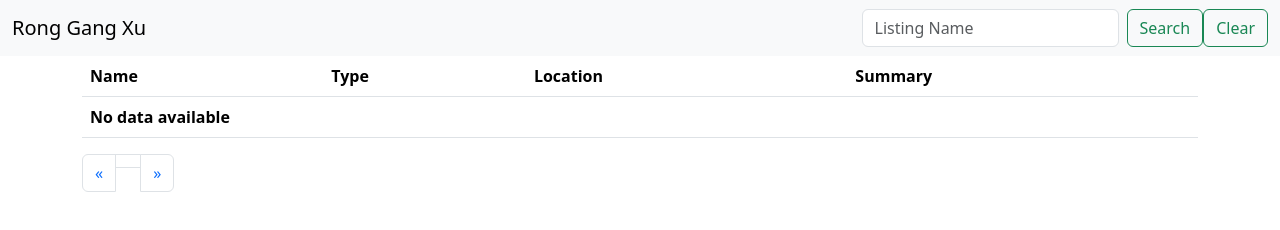
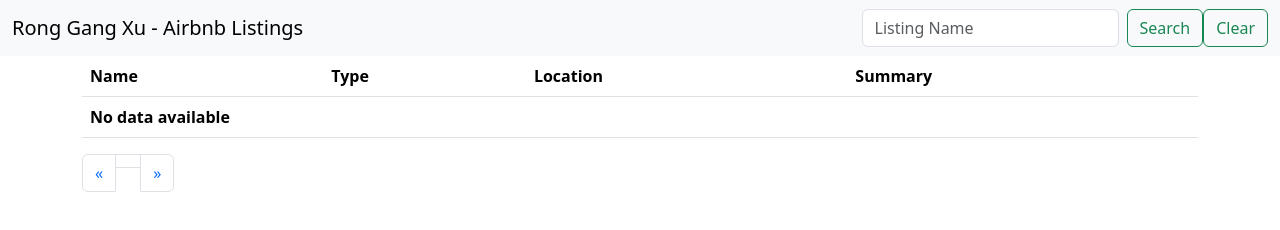
Before and after one commit to whoisrgxu/Airbnb-Listing-Interface, a plain HTML site: page index.html in a window 1280 px wide. Drawn offline with nearby package versions, Linux system fonts and the light colour scheme; no server answers.

Commit message:
Non-material update

```diff
--- a/index.html
+++ b/index.html
@@ -26,7 +26,7 @@
         <header>
             <nav class="navbar navbar-expand-lg navbar-light bg-light">
                 <div class="container-fluid">
-                  <a class="navbar-brand" href="#">Rong Gang Xu</a>
+                  <a class="navbar-brand" href="#">Rong Gang Xu - Airbnb Listings</a>
                   <button class="navbar-toggler" type="button" data-bs-toggle="collapse" data-bs-target="#navbarSupportedContent" aria-controls="navbarSupportedContent" aria-expanded="false" aria-label="Toggle navigation">
                     <span class="navbar-toggler-icon"></span>
                   </button>
--- a/js/main.js
+++ b/js/main.js
@@ -56,7 +56,6 @@ function loadListingsData(){
             tbody.appendChild(rowData);
         }
     });
-
 }
 
 function createRowElements(data){
```
